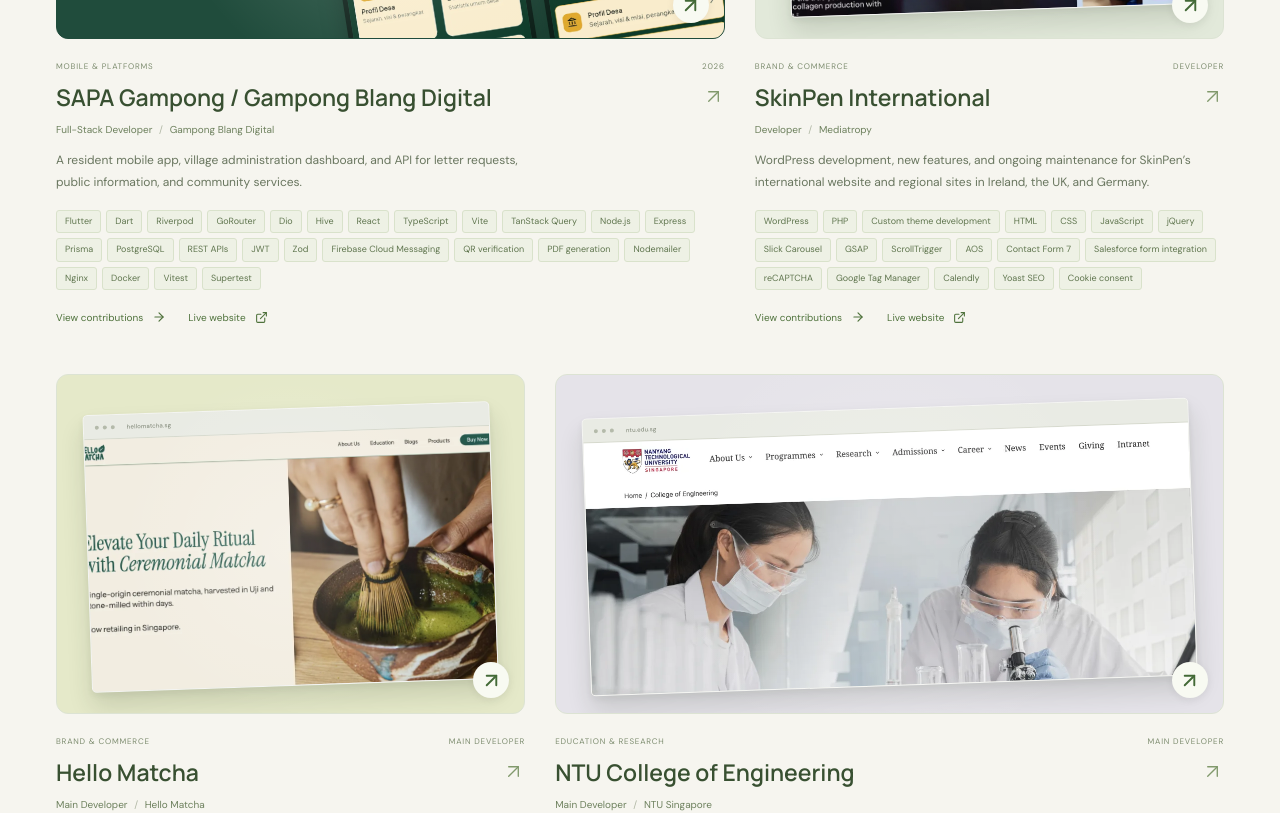
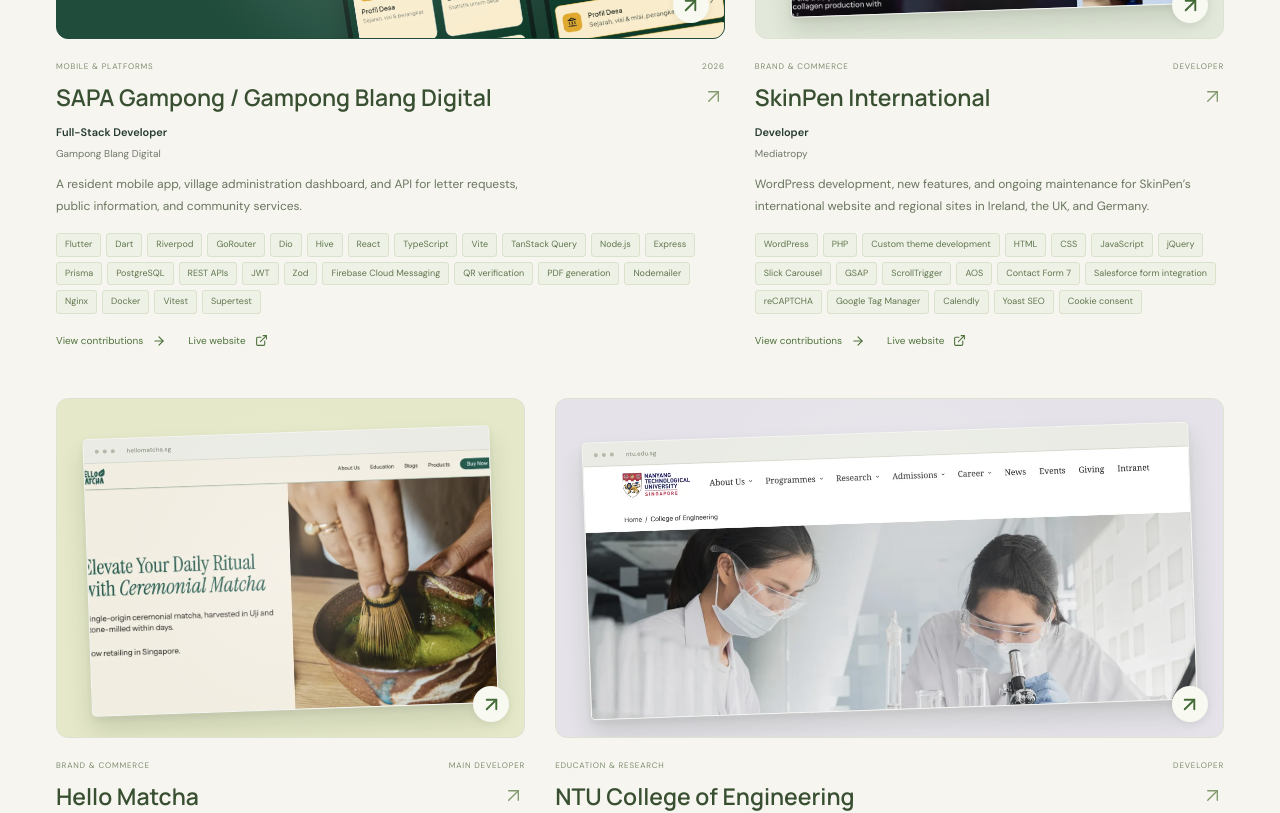
Before and after one commit to nooralizahar0925/my-portfolio, a React (Vite) app: page / in a window 1280 px wide. Shown: the part 1420-2233 px from the top of the page. Built offline with nearby package versions, Linux system fonts and the light colour scheme.

Commit message:
Improve project role and agency layout and correct project roles

```diff
--- a/src/App.tsx
+++ b/src/App.tsx
@@ -6,6 +6,15 @@ import type { PointerEvent as ReactPointerEvent } from 'react';
 import { Analytics } from '@vercel/analytics/react';
 
 const categories = ['All work', 'Brand & commerce', 'Education & research', 'Hospitality', 'Government & systems', 'Mobile & platforms', 'Maintenance'];
+
+function projectCompanies(project: Project) {
+  return project.context.split(' / ').join(' · ');
+}
+
+function projectCompanyLabel(project: Project) {
+  const agencies = ['Bonsey Jaden', 'CUE Group', 'Mediatropy'];
+  return project.context.split(' / ').every(company => agencies.includes(company)) ? 'AGENCIES' : 'COMPANY';
+}
 
 const toolkit = [
   { name: 'React', label: 'Interfaces', className: 'tech-react', symbol: '⚛' },
@@ -80,7 +89,7 @@ function ProjectDialog({ project, close }: { project: Project; close: () => void
     <div className="dialog-toolbar"><span>PROJECT / {project.number}</span><button className="icon-button" onClick={close} aria-label="Close project"><X size={21} /></button></div>
     {project.image && <ProjectImage project={project} eager />}
     <div className="dialog-content"><span className="eyebrow">{project.category} {project.year && ` / ${project.year}`}</span><h2 id="project-title">{project.name}</h2><p className="dialog-description">{project.detail}</p>
-      <div className="project-meta"><div><span>MY ROLE</span><strong>{project.role}</strong></div><div><span>COMPANY / CONTEXT</span><strong>{project.context}</strong></div></div>
+      <div className="project-meta"><div><span>MY ROLE</span><strong>{project.role}</strong></div><div><span>{projectCompanyLabel(project)}</span><strong>{projectCompanies(project)}</strong></div></div>
       <h3>What I worked on</h3><ul className="contributions">{project.contributions.map(item => <li key={item}><Check size={15} />{item}</li>)}</ul>
       <h3>Technology & skills</h3><div className="stack-groups">{Object.entries(project.stack).map(([group, technologies]) => <div className="stack-group" key={group}><span>{group}</span><div className="tags">{technologies.map(technology => <span key={technology}>{technology}</span>)}</div></div>)}</div>
       {project.note && <p className="project-note">{project.note}</p>}
@@ -95,7 +104,7 @@ function ProjectCard({ project, open, filterTechnology }: { project: Project; op
     {project.image && <button className={`project-visual-button preview-${project.id}`} onPointerMove={moveCard} onPointerLeave={resetCard} onClick={() => open(project)} aria-label={`View ${project.name} project`}><ProjectImage project={project} /><span className="image-open"><ArrowUpRight size={23} /></span></button>}
     <div className="project-card-top"><span>{project.category}</span><span>{project.year || project.role}</span></div>
     <h3><button onClick={() => open(project)}>{project.name}<ArrowUpRight size={23} /></button></h3>
-    <div className="project-role">{project.role}<span> / </span>{project.context}</div><p>{project.description}</p>
+    <div className="project-role"><strong>{project.role}</strong><span className="project-companies">{projectCompanies(project)}</span></div><p>{project.description}</p>
     <div className="tags project-tags">{project.tags.map(tag => <button title={`Show projects using ${tag}`} key={tag} onClick={() => filterTechnology(tag)}>{tag}</button>)}</div>
     <div className="project-actions"><button onClick={() => open(project)}>View contributions <ArrowRight size={14} /></button>{project.appUrl && <a href={project.appUrl} target="_blank" rel="noreferrer">Google Play <ExternalLink size={13}/></a>}{project.url && <a href={project.url} target="_blank" rel="noreferrer">{project.urlLabel || 'Live website'} <ExternalLink size={13} /></a>}</div>
   </article>;
--- a/src/data.ts
+++ b/src/data.ts
@@ -199,7 +199,7 @@ export const projects: Project[] = [
     "name": "NTU College of Engineering",
     "category": "Education & research",
     "description": "A Sitefinity website presenting NTU’s engineering programmes, research, news, and institutional content.",
-    "role": "Main Developer",
+    "role": "Developer",
     "context": "NTU Singapore",
     "year": "",
     "stack": {
@@ -461,7 +461,7 @@ export const projects: Project[] = [
     "name": "DSO Career Hub — Join DSO",
     "category": "Education & research",
     "description": "Recruitment website for DSO National Laboratories, with careers, scholarships, internships, and stories.",
-    "role": "Developer",
+    "role": "Frontend Developer",
     "context": "Bonsey Jaden",
     "year": "",
     "stack": {
@@ -508,7 +508,7 @@ export const projects: Project[] = [
     "name": "My First Skool",
     "category": "Education & research",
     "description": "Preschool website development with CMS customisation, animation, SEO, and marketing integration.",
-    "role": "Developer",
+    "role": "Frontend Developer",
     "context": "Bonsey Jaden",
     "year": "2022",
     "stack": {
```
Also changed, not shown: src/styles.css.
